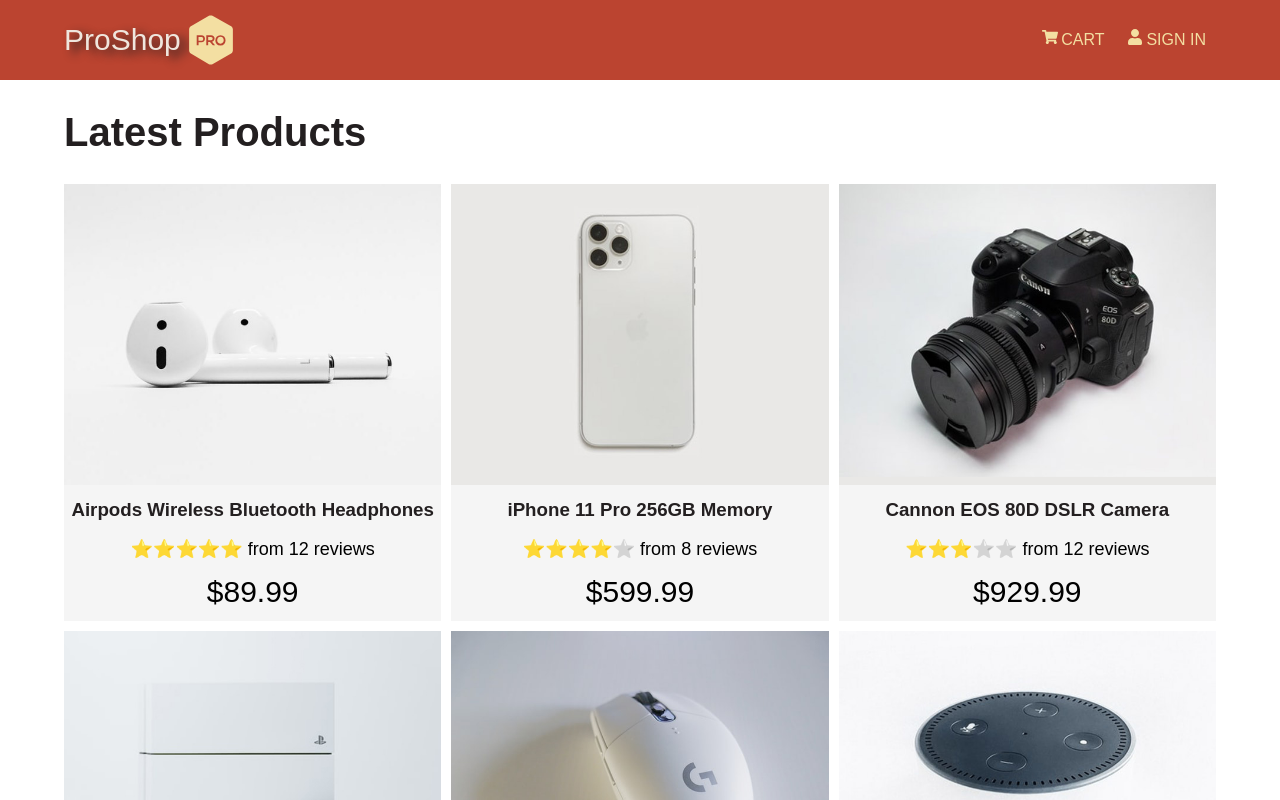
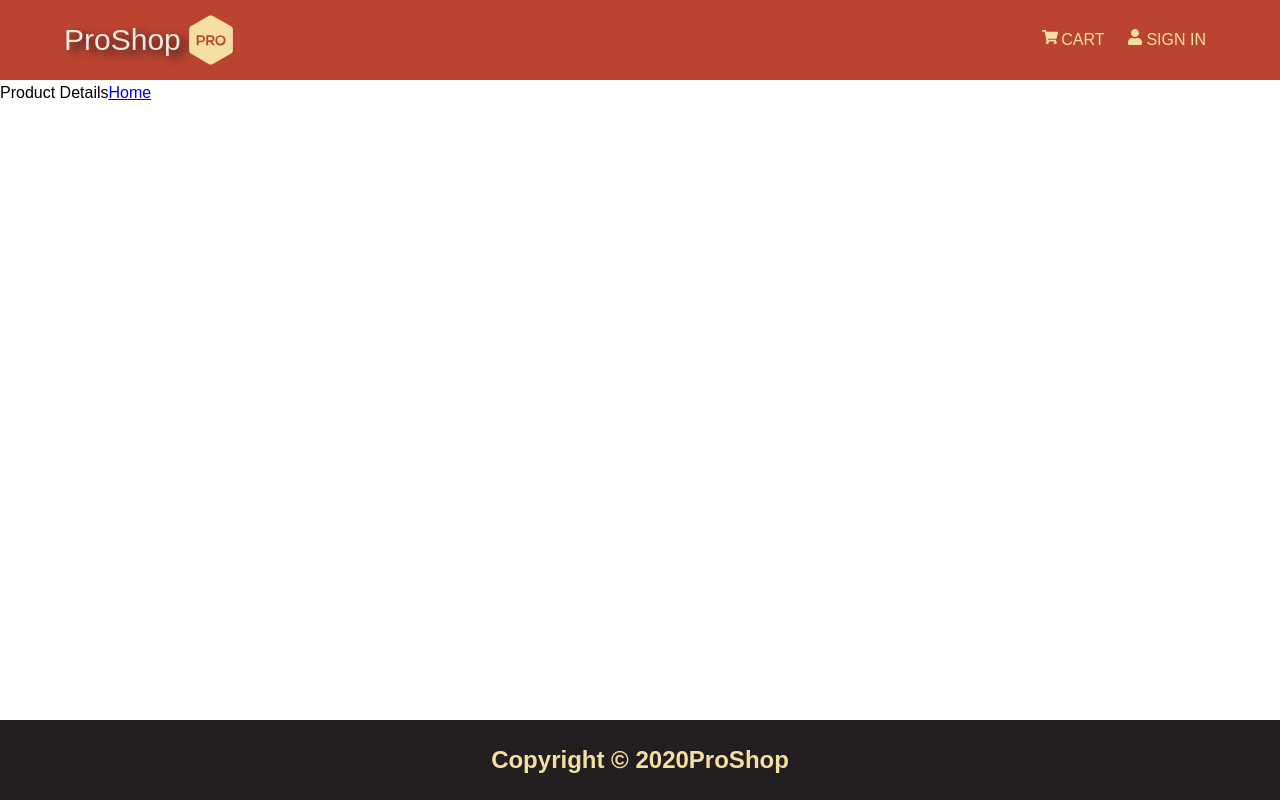
Before and after one commit to JunaidKhan-dev/proshop-frontend, a React (Create React App) app: page /product/1 in a window 1280 px wide. Shown: the top 800 px of the page. Built offline with nearby package versions, Linux system fonts and the light colour scheme.

Commit message:
links updates

```diff
--- a/src/App.tsx
+++ b/src/App.tsx
@@ -3,6 +3,7 @@
 import Footer from "./components/footer/Footer";
 import Header from "./components/header/Header";
 import Home from "./pages/Home";
+import ProductDetail from "./pages/ProductDetail";
 
 const App = (props: any) => {
   return (
@@ -11,9 +12,14 @@
       <main>
         <Switch>
           <Route
-            to="/"
+            path="/"
             exact
             render={(routerProps: any) => <Home {...routerProps} />}
+          />
+          <Route
+            path="/product/:id"
+            exact
+            render={(routerProps: any) => <ProductDetail {...routerProps} />}
           />
         </Switch>
       </main>
--- a/src/components/header/Header.tsx
+++ b/src/components/header/Header.tsx
@@ -1,6 +1,7 @@
 import React from "react";
 import styled from "styled-components";
 import { FaThemeco, FaShoppingCart, FaUser } from "react-icons/fa";
+import { NavLink, Redirect, useHistory } from "react-router-dom";
 const HeaderWrapper = styled.header`
   background: ${(props) => props.theme.colors.orange};
   color: ${(props) => props.theme.colors.light};
@@ -51,10 +52,11 @@
   }
 `;
 const Header = (props: any) => {
+  const history = useHistory();
   return (
     <HeaderWrapper>
       <nav className="container">
-        <span onClick={() => console.log("go to home")}>
+        <span onClick={() => history.push("/")}>
           ProShop{" "}
           <i>
             <FaThemeco />
@@ -62,20 +64,20 @@
         </span>
         <ul>
           <li>
-            <a href="#">
+            <NavLink to="/cart">
               <i>
                 <FaShoppingCart />
               </i>{" "}
               CART
-            </a>
+            </NavLink>
           </li>
           <li>
-            <a href="#">
+            <NavLink to="/signin">
               <i>
                 <FaUser />
               </i>
               SIGN IN
-            </a>
+            </NavLink>
           </li>
         </ul>
       </nav>
--- a/src/components/product/Product.tsx
+++ b/src/components/product/Product.tsx
@@ -1,5 +1,6 @@
 import React from "react";
 import styled from "styled-components";
+import { Link } from "react-router-dom";
 
 const DivWrapper = styled.div`
   background: whitesmoke;
@@ -37,12 +38,12 @@
   const { product } = props;
   return (
     <DivWrapper>
-      <a href={`/product/${product._id}`}>
+      <Link to={`/product/${product._id}`}>
         <img src={product.image} alt={product.name} />
-      </a>
-      <a href={`/product/${product._id}`}>
+      </Link>
+      <Link to={`/product/${product._id}`}>
         <h3>{product.name}</h3>
-      </a>
+      </Link>
 
       <div className="detail">
         <p>
--- a/src/pages/Home.tsx
+++ b/src/pages/Home.tsx
@@ -41,12 +41,13 @@
 const Home = () => {
   const [show, setShow] = useState(false);
   useEffect(() => {
-    const spinnerTimeout = setTimeout(() => {
+    const spinnerTimeout = window.setTimeout(() => {
       setShow(true);
-    }, 1000);
+      console.log("timeout trigger");
+    }, 500);
 
     return () => {
-      clearTimeout(spinnerTimeout);
+      window.clearTimeout(spinnerTimeout);
     };
   }, []);
   return (
--- /dev/null
+++ b/src/pages/ProductDetail.tsx
@@ -0,0 +1,15 @@
+import React from "react";
+import { Link } from "react-router-dom";
+
+const ProductDetail = (props: any) => {
+  const { id } = props.match.params;
+  console.log(id);
+  return (
+    <div>
+      Product Details
+      <Link to="/">Home</Link>
+    </div>
+  );
+};
+
+export default ProductDetail;
```
